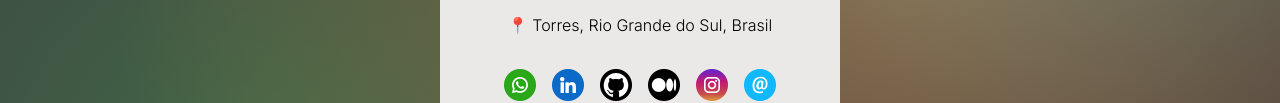
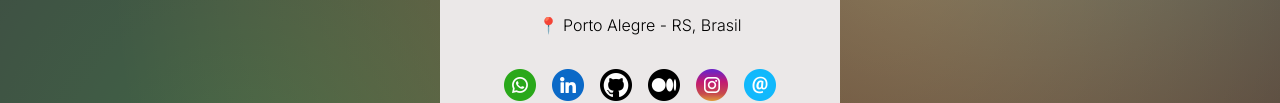
Before and after one commit to Tatianakami/tkami-projects, a plain HTML site: page index.html in a window 1280 px wide. Shown: the part 450-553 px from the top of the page. Drawn offline with nearby package versions, Linux system fonts and the light colour scheme; grey boxes are pictures that could not be loaded.

Commit message:
change address

```diff
--- a/index.html
+++ b/index.html
@@ -22,7 +22,7 @@
         <h1 class="text-3xl font-bold mt-4">Eduardo O. Lentz</h1>
         <p class="text-gray-600">Cloud Computing | Eng. de Software</p>
         <div class="mt-4">
-          <p id="local">📍 Torres, Rio Grande do Sul, Brasil</p>
+          <p id="local">📍 Porto Alegre - RS, Brasil</p>
         </div>
         <!-- Redes Sociais -->
         <div class="flex justify-center gap-4 mt-8">
```
